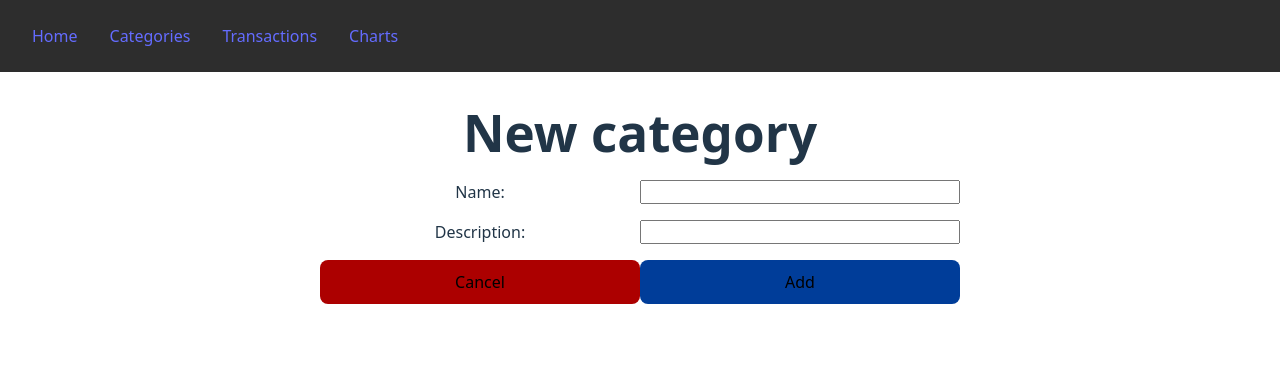
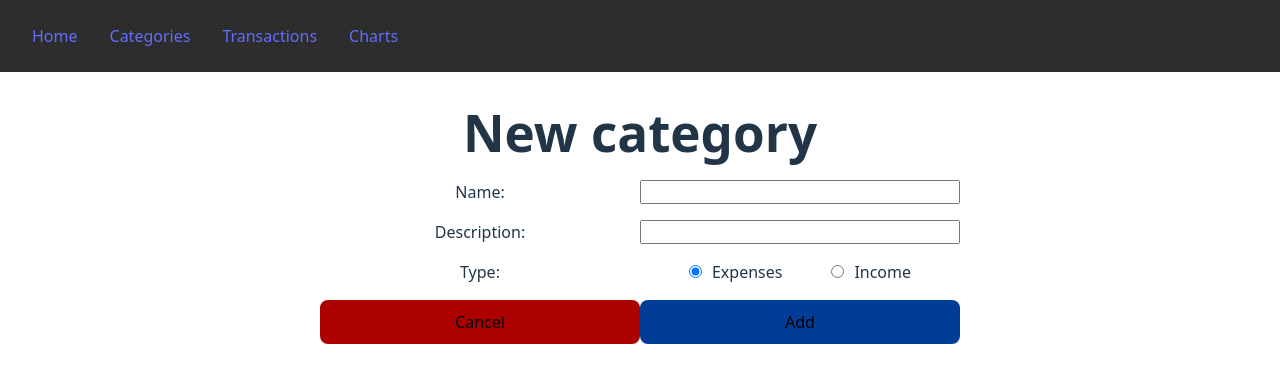
Before and after one commit to streedrop/budgetui, a React (Vite) app: page /categories/new in a window 1280 px wide. Shown: the top 382 px of the page. Built offline with nearby package versions, Linux system fonts and the light colour scheme.

Commit message:
Migration of income/expense from transactions to categories

```diff
--- a/src/pages/categories/Categories.jsx
+++ b/src/pages/categories/Categories.jsx
@@ -11,6 +11,9 @@ function Categories() {
   const [loading, setLoading] = useState(true);
   const [error, setError] = useState(null);
 
+  const [incomeCategories, setIncomeCategories] = useState([]);
+  const [expenseCategories, setExpenseCategories] = useState([]);
+
   useEffect(() => {
     fetchCategories()
       .then(data => {
@@ -22,6 +25,11 @@ function Categories() {
         setLoading(false);
       });
   }, []);
+
+  useEffect(()=> {
+    setIncomeCategories(categories.filter(category => category.is_income == true));
+    setExpenseCategories(categories.filter(category => category.is_income == false));
+  }, [categories])
 
   const handleDelete = async (id) => {
 
@@ -44,7 +52,10 @@ function Categories() {
     <div id="main">
       <h1>Categories</h1>
       <Link to="/categories/new">Add a new category</Link>
-      <CategoryList categories={categories} onDelete={handleDelete}></CategoryList>
+      <h2>Income</h2>
+      <CategoryList categories={incomeCategories} onDelete={handleDelete}></CategoryList>
+      <h2>Expenses</h2>
+      <CategoryList categories={expenseCategories} onDelete={handleDelete}></CategoryList>
     </div>
   );
 }
--- a/src/pages/categories/CategoryForm.jsx
+++ b/src/pages/categories/CategoryForm.jsx
@@ -7,6 +7,7 @@ import { fetchCategory, insertCategory, updateCategory } from './category.api';
 const emptyFormData = {
     name: "",
     description: "",
+    is_income: 0
 };
 
 function CategoryForm() {
@@ -51,11 +52,22 @@ function CategoryForm() {
     return (
         <div id="main">
             <h1>{isEditMode ? 'Edit category' : 'New category'}</h1>
-            <form className="newCategory" onSubmit={handleSubmit}>
+            <form className="categoryForm" onSubmit={handleSubmit}>
                 <label htmlFor="name">Name: </label>
                 <input type="text" id="name" name="name" defaultValue={data.name} />
                 <label htmlFor="description">Description: </label>
                 <input type="text" id="description" name="description" defaultValue={data.description} />
+                <label>Type: </label>
+                <div className="type">
+                    <div>
+                        <input type="radio" id="expense" name="is_income" value="0" defaultChecked={!data.is_income} />
+                        <label htmlFor="expense">Expenses</label>
+                    </div>
+                    <div>
+                        <input type="radio" id="income" name="is_income" value="1" defaultChecked={data.is_income} />
+                        <label htmlFor="income">Income</label>
+                    </div>
+                </div>
                 <button type="button" className="cancel" onClick={handleCancel}>Cancel</button>
                 <button type="submit" className="save">{isEditMode ? 'Save' : 'Add'}</button>
             </form>
--- a/src/pages/categories/styles/CategoryForm.css
+++ b/src/pages/categories/styles/CategoryForm.css
@@ -1,7 +1,16 @@
-.newCategory {
+.categoryForm {
     display: grid;
     grid-template-columns: 50% 50%;
     row-gap: 1rem;
     width: 50%;
     margin: 0 auto;
 }
+
+.categoryForm .type {
+    display: flex;
+    justify-content: space-evenly;
+}
+
+.categoryForm .type input{
+    margin-right: 10px;
+}
--- a/src/pages/charts/ExpensesVsIncome.jsx
+++ b/src/pages/charts/ExpensesVsIncome.jsx
@@ -12,13 +12,13 @@ function ExpensesVsIncome({ transactions }) {
             // Split into their corresponding category, by name
             .reduce((types, transaction) => {
 
-                if (transaction.is_expense)
+                if (transaction.is_income)
                     types[0].value += Number(transaction.amount);
                 else
                     types[1].value += Number(transaction.amount);
 
                 return types;
-            }, [{ name: "Expenses", value: 0, fill: `hsl(0, 70%, 55%)` }, { name: "Income", value: 0, fill: `hsl(180, 70%, 55%)` }]));
+            }, [{ name: "Income", value: 0, fill: `hsl(180, 70%, 55%)` }, { name: "Expenses", value: 0, fill: `hsl(0, 70%, 55%)` }]));
     }, [transactions]);
 
     if (transactions.length === 0) return <p>No transactions to display.</p>;
--- a/src/pages/transactions/TransactionForm.jsx
+++ b/src/pages/transactions/TransactionForm.jsx
@@ -7,7 +7,6 @@ import { fetchTransaction, insertTransaction, updateTransaction } from './transa
 
 const emptyFormData = {
     description: "",
-    is_expense: 1,
     amount: "",
     category_id: ""
 };
@@ -69,18 +68,6 @@ function TransactionForm() {
                 <label htmlFor="description">Description: </label>
                 <input type="text" id="description" name="description" defaultValue={data.description} />
 
-                <label>Type: </label>
-                <div className="type">
-                    <div>
-                        <input type="radio" id="expense" name="is_expense" value="1" defaultChecked={data.is_expense} />
-                        <label htmlFor="expense">Expense</label>
-                    </div>
-                    <div>
-                        <input type="radio" id="income" name="is_expense" value="0" defaultChecked={!data.is_expense} />
-                        <label htmlFor="income">Income</label>
-                    </div>
-                </div>
-
                 <label htmlFor="amount">Amount: </label>
                 <input type="text" id="amount" name="amount" defaultValue={data.amount} />
 
--- a/src/pages/transactions/TransactionItem.jsx
+++ b/src/pages/transactions/TransactionItem.jsx
@@ -13,7 +13,7 @@ function TransactionItem({ transaction, onDelete }) {
     return (
         <div className="transactionItem" key={transaction.id}>
             <p className="description"><b>{transaction.description}</b></p>
-            <p className="amount">{transaction.is_expense ? '-' : '+'}{transaction.amount} $</p>
+            <p className="amount">{transaction.is_income ? '+' : '-'}{transaction.amount} $</p>
             <div className="actions">
                 <button type="button" className="edit" onClick={() => goToEdit()}><i className="fa-regular fa-pen-to-square fa-xl"></i></button>
                 <button type="button" className="delete" onClick={() => onDelete(transaction.id)}><i className="fa-regular fa-circle-xmark fa-xl"></i></button>
--- a/src/pages/transactions/TransactionList.jsx
+++ b/src/pages/transactions/TransactionList.jsx
@@ -20,10 +20,10 @@ function TransactionList({ transactions, onDelete }) {
                 transactions: []
             };
 
-        if(transaction.is_expense)
+        if(transaction.is_income == true)
+            acc[monthKey].sum += Number(transaction.amount);
+        else
             acc[monthKey].sum -= Number(transaction.amount);
-        else
-            acc[monthKey].sum += Number(transaction.amount);
 
         acc[monthKey].transactions.push(transaction);
 
--- a/src/pages/transactions/styles/TransactionForm.css
+++ b/src/pages/transactions/styles/TransactionForm.css
@@ -5,12 +5,3 @@
     width: 50%;
     margin: 0 auto;
 }
-
-.transactionForm .type {
-    display: flex;
-    justify-content: space-evenly;
-}
-
-.transactionForm .type input{
-    margin-right: 10px;
-}
```
